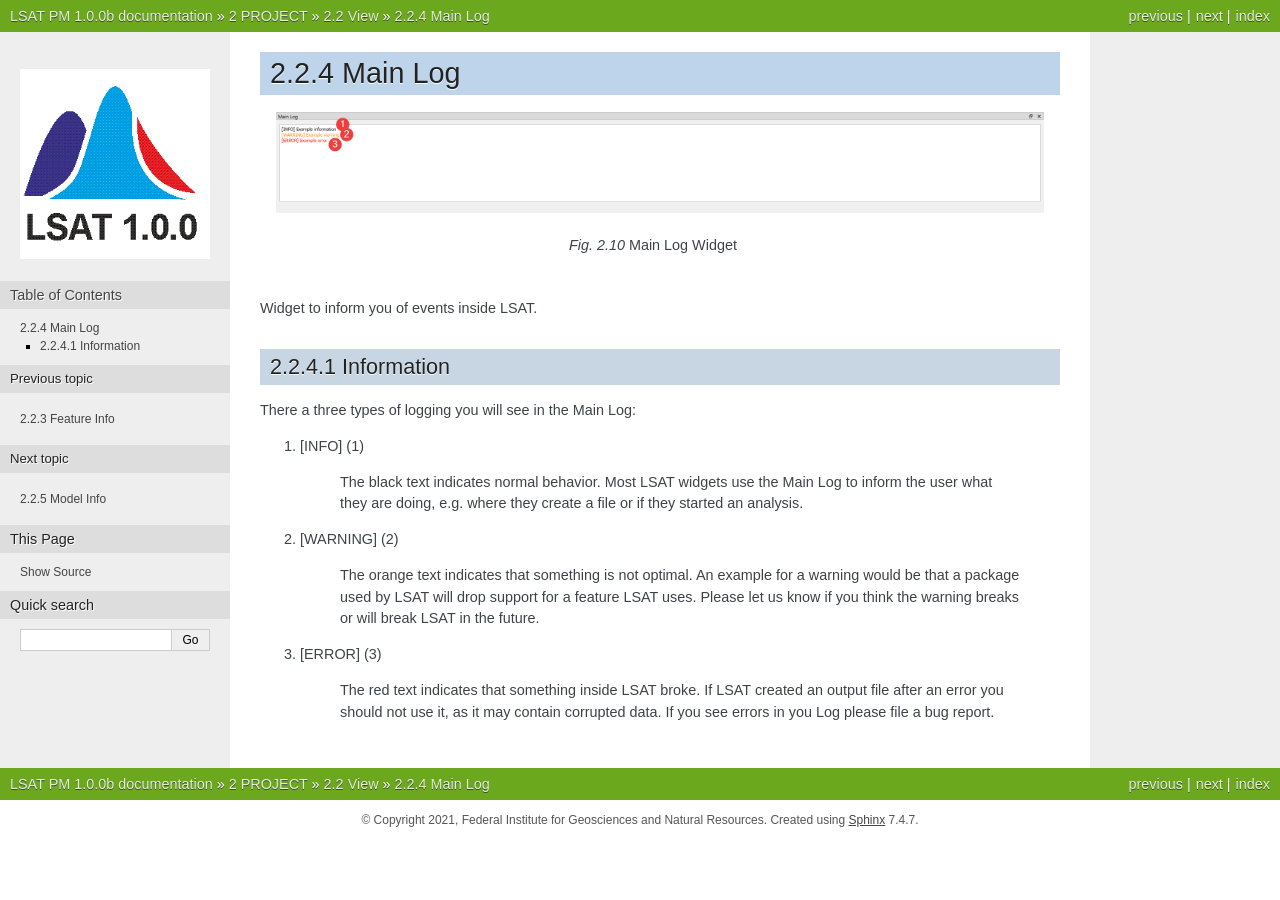
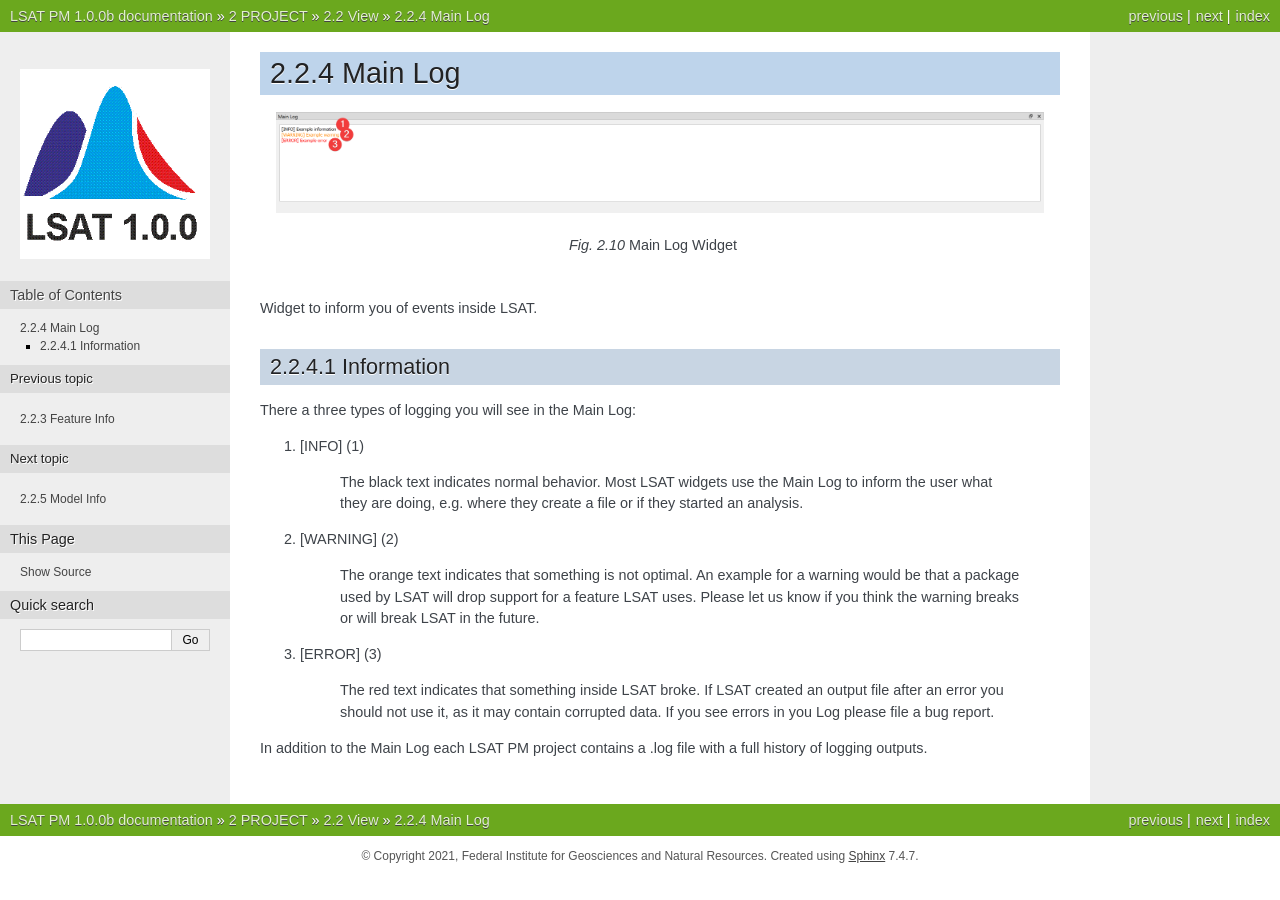
Before and after one commit to BGR-EGHA/LSAT-Documentation, a Sphinx documentation site: the page built from source/PROJECT/View/MainLog.rst, in a window 1280 px wide. Built offline with Sphinx 7.4.7, drawn with Linux system fonts in a browser that asks for light colours.

Commit message:
Text changes for .log file

```diff
--- a/source/PROJECT/View/Catalog.rst
+++ b/source/PROJECT/View/Catalog.rst
@@ -139,6 +139,7 @@ LSAT Project structure
 
 Files and folders in a newly created LSAT Project with a mask raster: ::
 
+    │   *project name*.log
     │   metadata.xml
     │   region.dbf
     │   region.prj
--- a/source/PROJECT/View/MainLog.rst
+++ b/source/PROJECT/View/MainLog.rst
@@ -30,3 +30,6 @@ There a three types of logging you will see in the Main Log:
     The red text indicates that something inside LSAT broke. If LSAT created an output file after an
     error you should not use it, as it may contain corrupted data.
     If you see errors in you Log please file a bug report.
+
+In addition to the Main Log each LSAT PM project contains a .log file with a full history of logging
+outputs.
```
